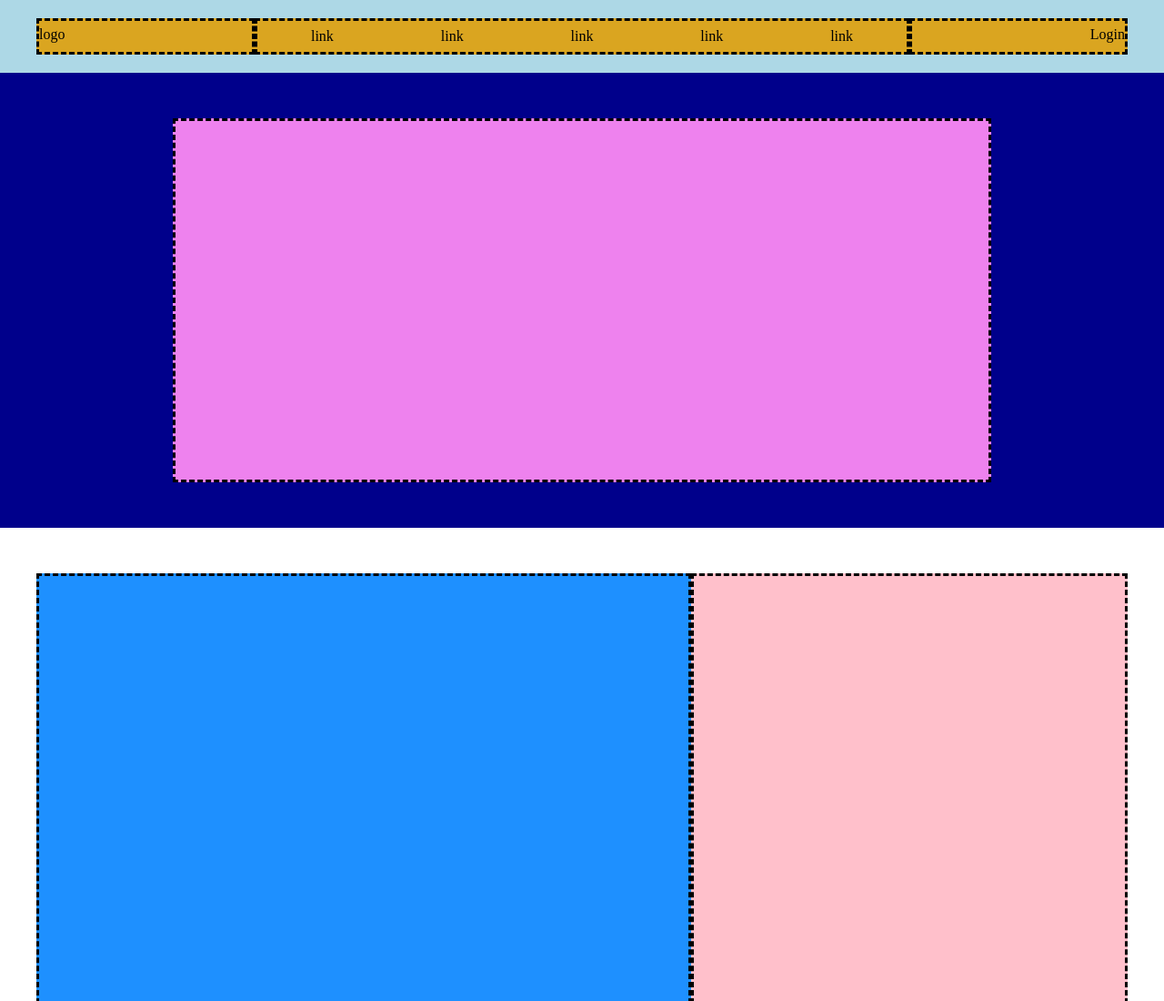
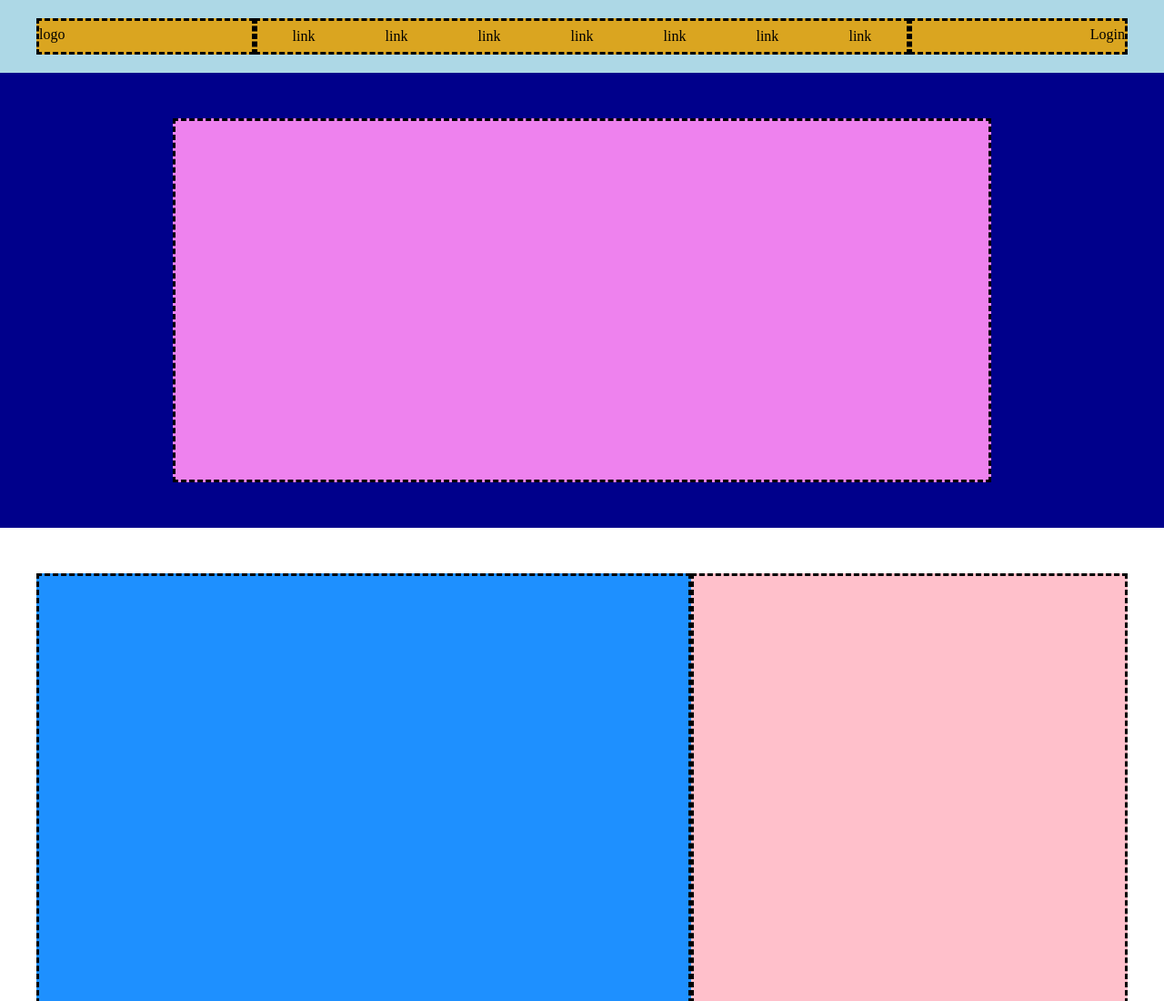
Before and after one commit to tinotringali/htmlcss-struttura-disc, a plain HTML site: page index.html in a window 1280 px wide. Shown: the top 1100 px of the page at 91% size. Drawn offline with Linux system fonts and the light colour scheme.

Commit message:
final update

```diff
--- a/index.html
+++ b/index.html
@@ -14,6 +14,8 @@
               <div class="logo">logo</div>
               <div>
                 <ul>
+                    <li>link</li>
+                    <li>link</li>
                     <li>link</li>
                     <li>link</li>
                     <li>link</li>
@@ -58,6 +60,7 @@
                 <div class="col-4"></div>
                 <div class="col-5"></div>
             </div>
+
             <div class="final-footer">
                 <div class="logo-2">logo</div>
                 <div class="bottone">bottone</div>
```
